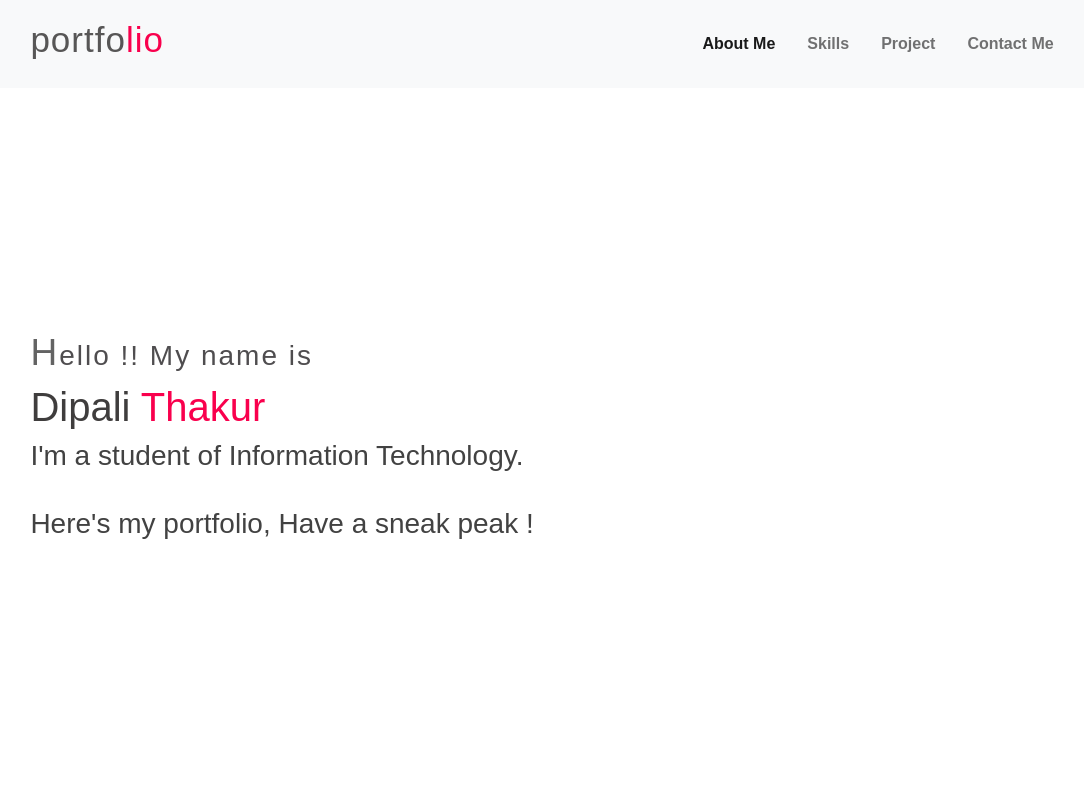
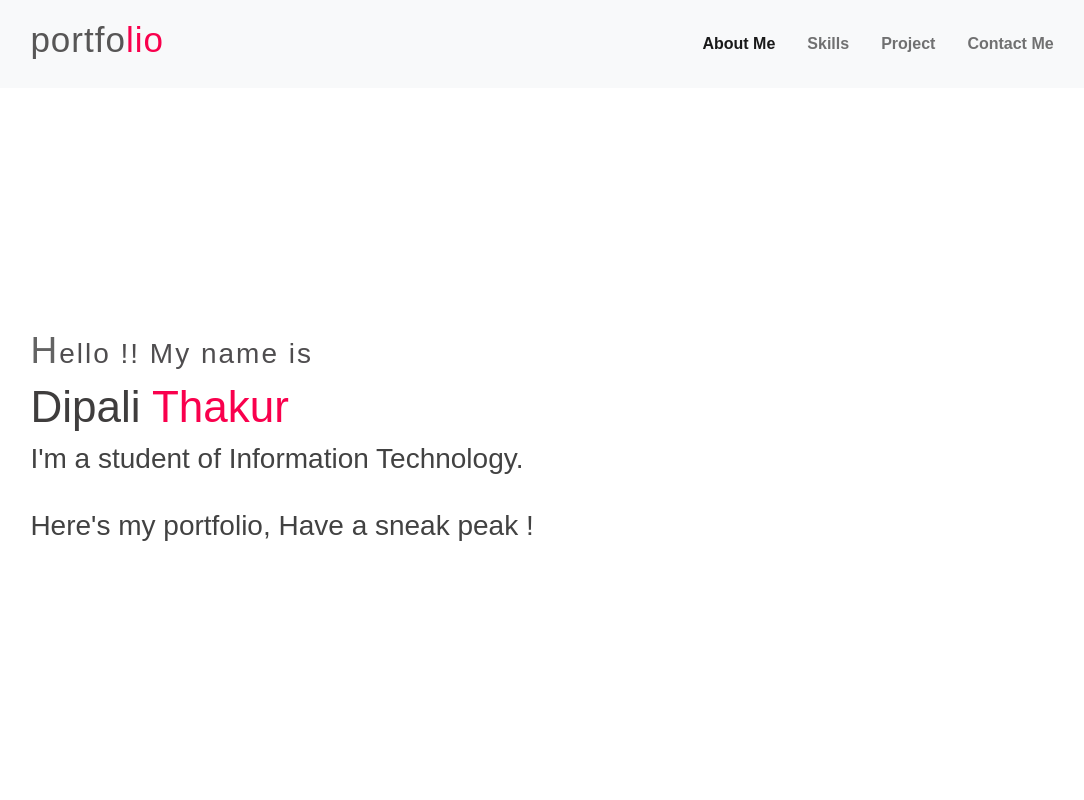
Before and after one commit to dipalithakur/Myportfolio.github.io, a plain HTML site: page index.html in a window 1280 px wide. Shown: the top 800 px of the page, without its empty margins (84-1168 px from the left). Drawn offline with nearby package versions, Linux system fonts and the light colour scheme.

Commit message:
edited hero text

```diff
--- a/index.html
+++ b/index.html
@@ -44,7 +44,7 @@
 	 <br/>
 <div class="content container-fluid">
   <H4 style="font-size: 28px;"> <span style="font-size: 37px; color: rgba(32, 31, 32, 0.699);  ">H</span>ello !! My name is</h4>
-    <h1> Dipali <span>Thakur</h1></span>
+    <h1 style="font-size: 44px;"> Dipali <span>Thakur</span></h1>
     <h3>I'm a student of Information Technology.<br> <br>
     Here's my portfolio, Have a sneak peak !</h3>
     <div class="newslatter">
```
